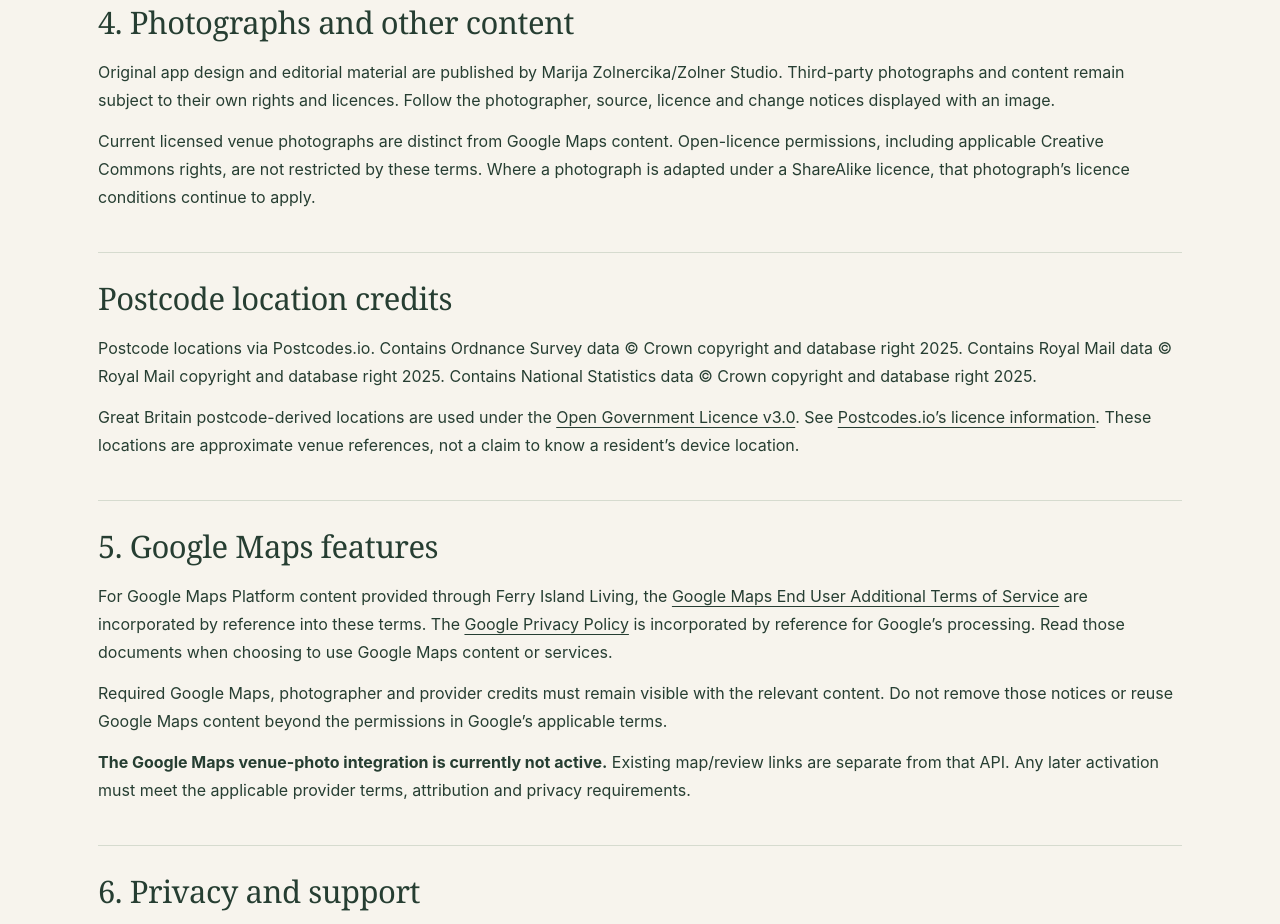
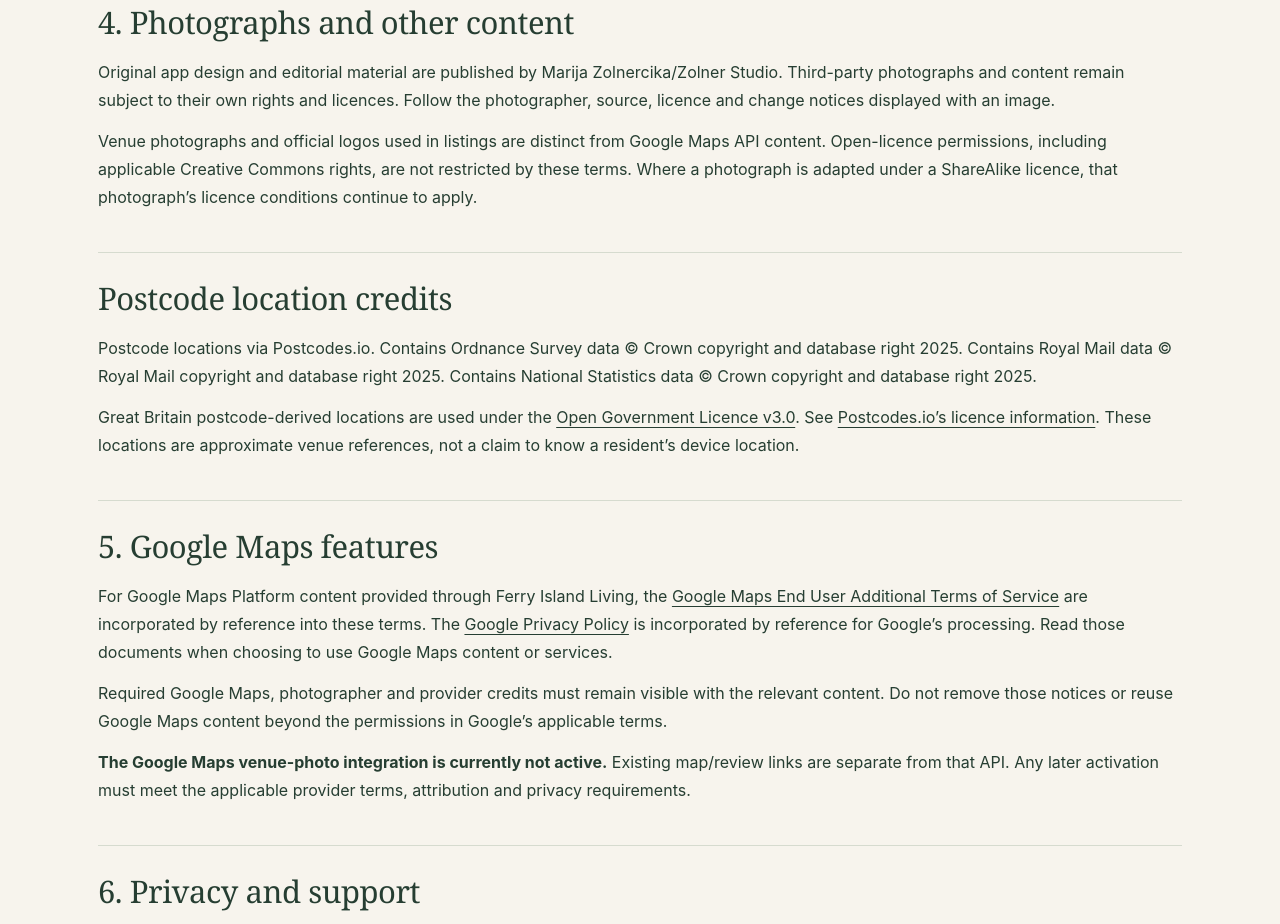
Before and after one commit to faddyworks-sudo/ferry-island-living-support, a plain HTML site: page terms.html in a window 1280 px wide. Shown: the part 1160-2084 px from the top of the page. Drawn offline with Linux system fonts and the light colour scheme.

Commit message:
Align image information with current venue media presentation

```diff
--- a/terms.html
+++ b/terms.html
@@ -21,7 +21,7 @@
       <section><h2>1. About the guide</h2><p>Ferry Island Living is published by <strong>Marija Zolnercika</strong> under the brand <strong>Zolner Studio</strong>. It is independent of Ferry Island’s developer, landlord and resident-management teams. It is not a building-management, booking or emergency service.</p><p>No resident registration is required. Some features need an internet connection or depend on external data providers.</p></section>
       <section><h2>2. Local information and day plans</h2><p>Venue descriptions, opening information and events come from identified sources and can change. Transport feeds may be delayed, limited or unavailable. Scheduled times are distinct from supplied estimates. Check important journey, admission and accessibility details with the relevant operator or venue before travelling.</p><p>A day plan suggests activities, meals and routes. It does not reserve tickets or tables, confirm group capacity or guarantee admission. A historical venue photograph does not establish the venue’s current appearance or condition.</p></section>
       <section><h2>3. Bookings and external services</h2><p>When you follow a booking, venue, transport, map or news link, that service’s terms and privacy practices apply. Payments or reservations made with a venue or ticket provider are arranged with that provider, not processed by Ferry Island Living.</p></section>
-      <section><h2>4. Photographs and other content</h2><p>Original app design and editorial material are published by Marija Zolnercika/Zolner Studio. Third-party photographs and content remain subject to their own rights and licences. Follow the photographer, source, licence and change notices displayed with an image.</p><p>Current licensed venue photographs are distinct from Google Maps content. Open-licence permissions, including applicable Creative Commons rights, are not restricted by these terms. Where a photograph is adapted under a ShareAlike licence, that photograph’s licence conditions continue to apply.</p></section>
+      <section><h2>4. Photographs and other content</h2><p>Original app design and editorial material are published by Marija Zolnercika/Zolner Studio. Third-party photographs and content remain subject to their own rights and licences. Follow the photographer, source, licence and change notices displayed with an image.</p><p>Venue photographs and official logos used in listings are distinct from Google Maps API content. Open-licence permissions, including applicable Creative Commons rights, are not restricted by these terms. Where a photograph is adapted under a ShareAlike licence, that photograph’s licence conditions continue to apply.</p></section>
       <section><h2>Postcode location credits</h2><p>Postcode locations via Postcodes.io. Contains Ordnance Survey data © Crown copyright and database right 2025. Contains Royal Mail data © Royal Mail copyright and database right 2025. Contains National Statistics data © Crown copyright and database right 2025.</p><p>Great Britain postcode-derived locations are used under the <a href="https://www.nationalarchives.gov.uk/doc/open-government-licence/version/3/">Open Government Licence v3.0</a>. See <a href="https://postcodes.io/docs/licences/">Postcodes.io’s licence information</a>. These locations are approximate venue references, not a claim to know a resident’s device location.</p></section>
       <section><h2>5. Google Maps features</h2><p>For Google Maps Platform content provided through Ferry Island Living, the <a href="https://www.google.com/help/terms_maps/">Google Maps End User Additional Terms of Service</a> are incorporated by reference into these terms. The <a href="https://policies.google.com/privacy">Google Privacy Policy</a> is incorporated by reference for Google’s processing. Read those documents when choosing to use Google Maps content or services.</p><p>Required Google Maps, photographer and provider credits must remain visible with the relevant content. Do not remove those notices or reuse Google Maps content beyond the permissions in Google’s applicable terms.</p><p><strong>The Google Maps venue-photo integration is currently not active.</strong> Existing map/review links are separate from that API. Any later activation must meet the applicable provider terms, attribution and privacy requirements.</p></section>
       <section><h2>6. Privacy and support</h2><p>Read the <a href="privacy.html">privacy notice</a> for local storage, network requests, service providers, sharing and support email. To report an error or ask about the guide, email <a href="mailto:zolnerstudio@gmail.com">zolnerstudio@gmail.com</a>.</p><p>Use the service lawfully and do not attempt unauthorised access or disrupt its operation. These terms do not remove rights that cannot lawfully be excluded.</p></section>
```
